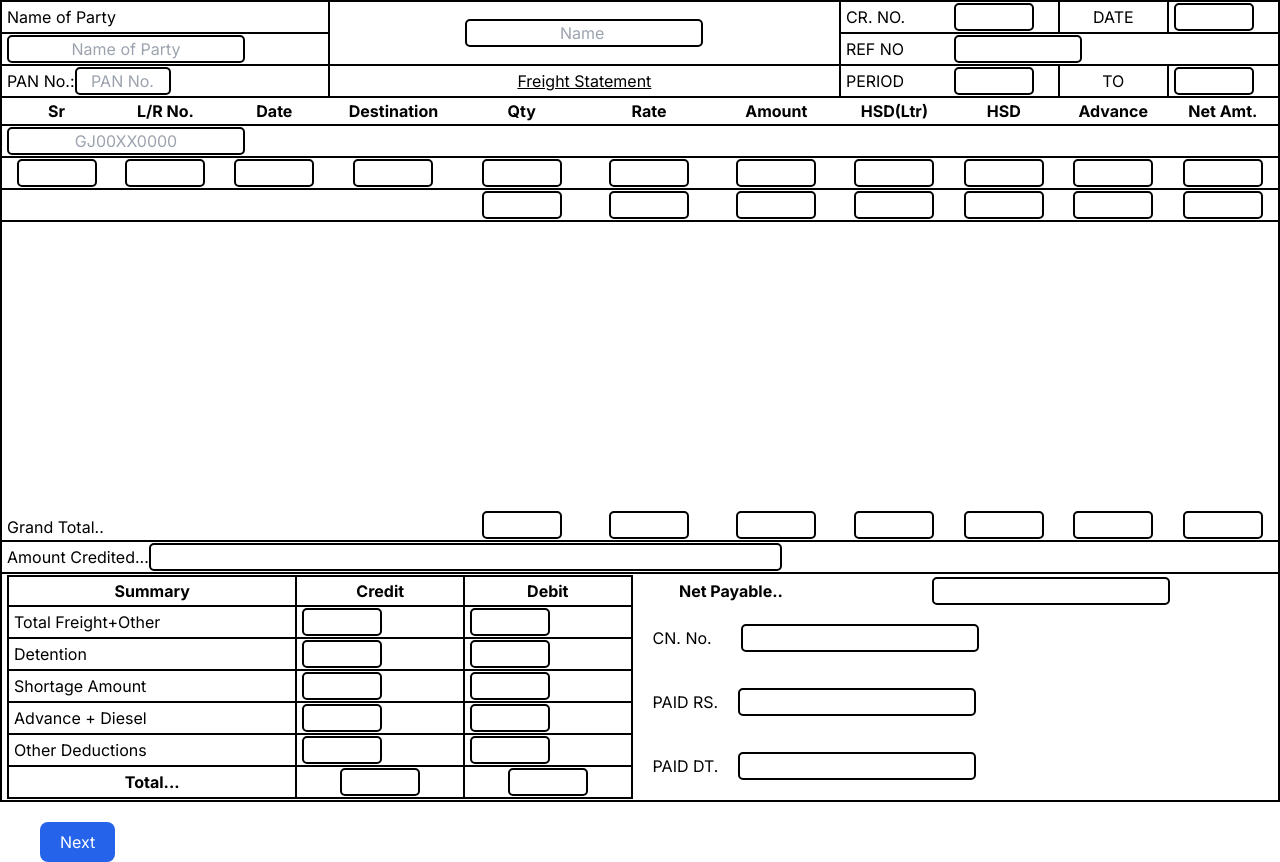
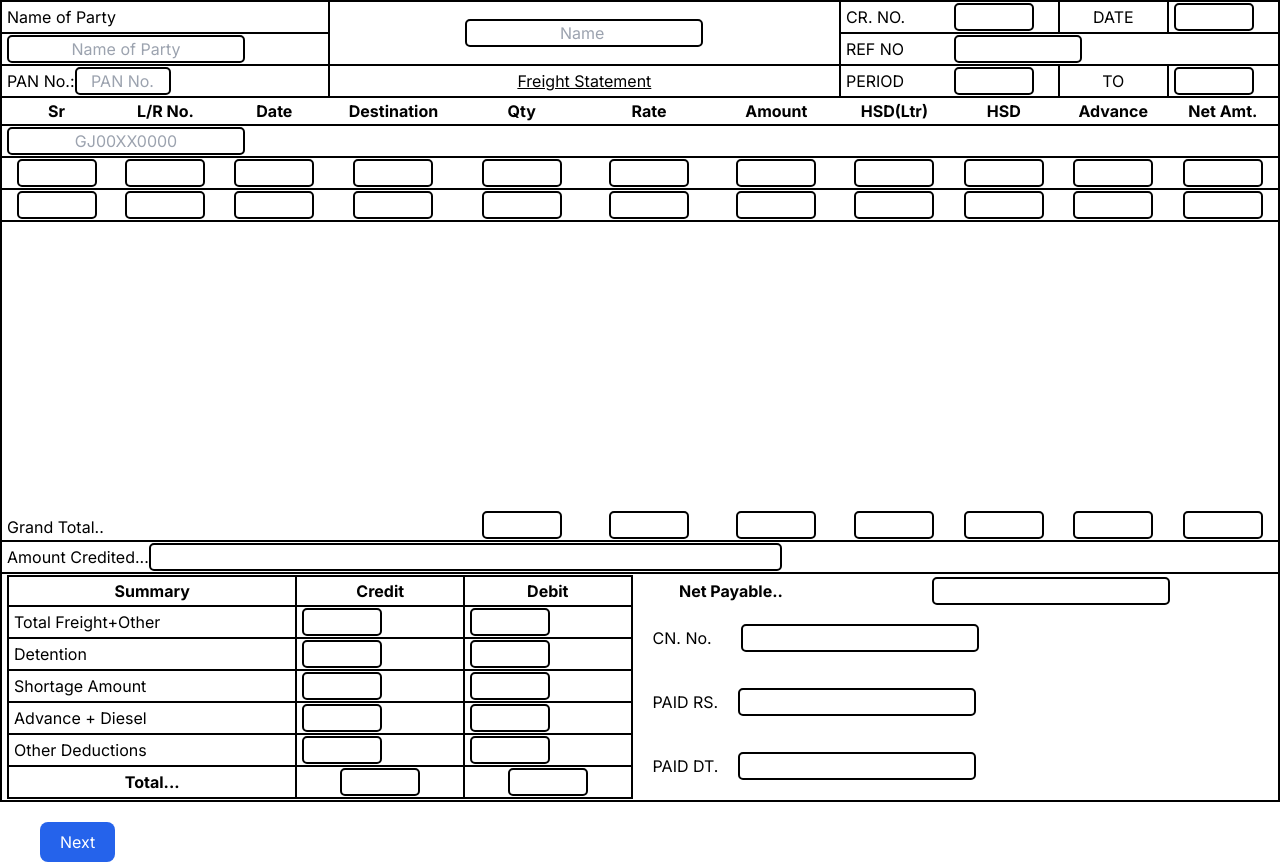
Before and after one commit to karankotar11/billing, a Next.js app: page / in a window 1280 px wide. Built offline with nearby package versions, Linux system fonts and the light colour scheme.

Commit message:
Update index.js

```diff
--- a/src/app/data-form/index.js
+++ b/src/app/data-form/index.js
@@ -89,10 +89,10 @@ export default function GetFormData({ displayform, setdisplayform,setbillData, b
                     <td><input type="text" className="w-20" name="netamt" id="netamt" value={billData.netamt} onChange={handleInputChange} inputMode="decimal"/></td>
                 </tr>
                 <tr style={{ textAlign: 'center' }}>
-                    <td></td>
-                    <td></td>
-                    <td></td>
-                    <td></td>
+                <td><input type="text" className="w-20" name="sr2" id="sr2" value={billData.sr2} onChange={handleInputChange} inputMode="decimal"/></td>
+                    <td><input type="text" className="w-20" name="lrno2" id="lrno2" value={billData.lrno2} onChange={handleInputChange} inputMode="decimal"/></td>
+                    <td><input type="text" className="w-20" name="datesr2" id="datesr2" value={billData.datesr2} onChange={handleInputChange} inputMode="date"/></td>
+                    <td><input type="text" className="w-20" name="destination2" id="destination2" value={billData.destination2} onChange={handleInputChange} inputMode="text"/></td>
                     <td><input type="text" className="w-20" name="qty2" id="qty2" value={billData.qty2} onChange={handleInputChange} inputMode="decimal"/></td>
                     <td><input type="text" className="w-20" name="rate2" id="rate2" value={billData.rate2} onChange={handleInputChange} inputMode="decimal"/></td>
                     <td><input type="text" className="w-20" name="amount2" id="amount2" value={billData.amount2} onChange={handleInputChange} inputMode="decimal"/></td>
```
